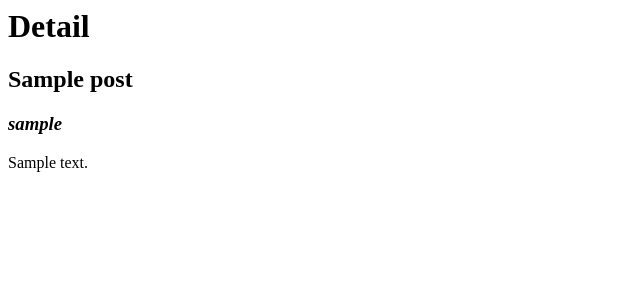
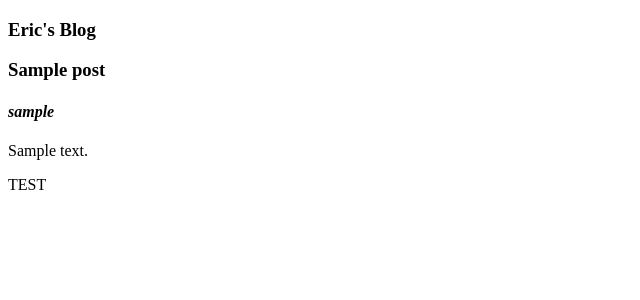
Before and after one commit to ericmok/djangosimpleblog, a Django app: template templates/blogs/posts_detail.html in a window 1280 px wide. Shown: the top 300 px of the page, without its empty margins (0-640 px from the left). Run offline with Django 3.2, Linux system fonts and the light colour scheme; the template is opened without the code that fills it: values that come from a table or form of the project are taken from there, others are empty; tables that the repository leaves empty hold one stand-in row (values such as "Sample post"); some libraries are stand-ins or nearby versions.

Commit message:
Add more layouting stuff

```diff
--- a/templates/blogs/posts_detail.html
+++ b/templates/blogs/posts_detail.html
@@ -1,9 +1,27 @@
-<h1>Detail</h1>
+{% extends "layout.html" %}
+
+{% load staticfiles %}
+
+{% block head %}
+    <link rel="stylesheet" href="{% static 'djangoblog/stylesheets/posts/posts_create.css' %}"></script>
+{% endblock %}
+
+
+{% block content %}
+<div class="small-12 medium-8 large-8 columns">
     <article>
         <h1>{{post.title}}</h1>
-    <h3><address>{{post.author.username}}</address></h3>
+        <h4><address>{{post.author.username}}</address></h4>
         {% for edition in post.editions.all %}
             <div>
+                <p>
                     {{ edition.text }}
+                </p>
             </div>
         {% endfor %}
+    </article>
+</div>
+<div class="small-12 medium-4 large-4 columns">
+    TEST
+</div>
+{% endblock %}
--- a/templates/layout.html
+++ b/templates/layout.html
@@ -15,8 +15,16 @@
     {% endblock %}
 </head>
 <body>
-
-    {% block content %}
-    {% endblock %}
+    <section>
+        <header class="main-header text-center">
+            <h3>Eric's Blog</h3>
+        </header>
+        <div class="main-content">
+            {% block content %}
+            {% endblock %}
+        </div>
+        <footer>
+        </footer>
+    </section>
 </body>
 </html>
```
Lines whose indentation alone changed are shown as unchanged.
